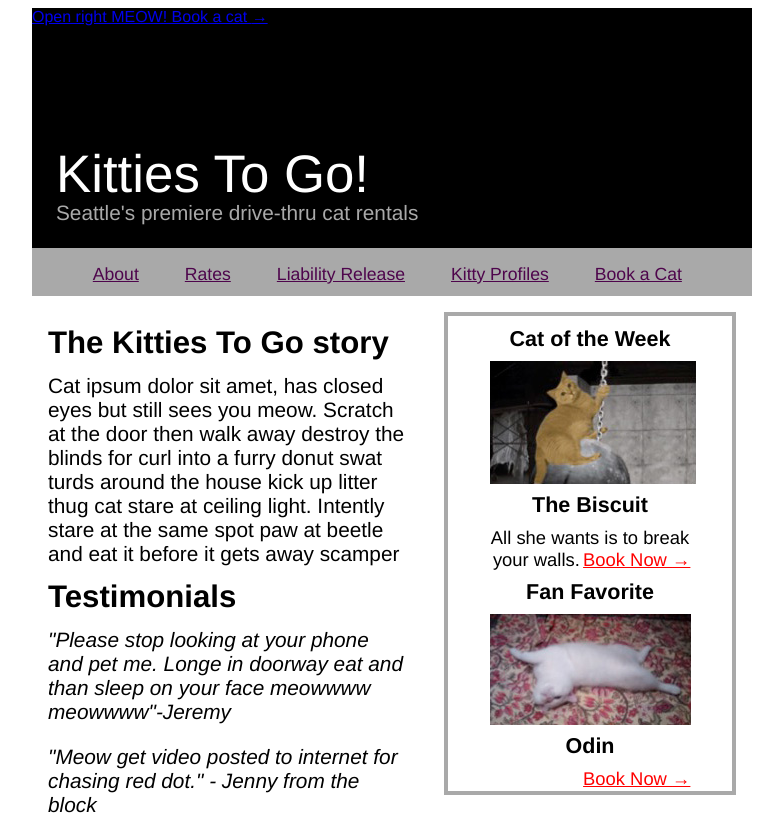
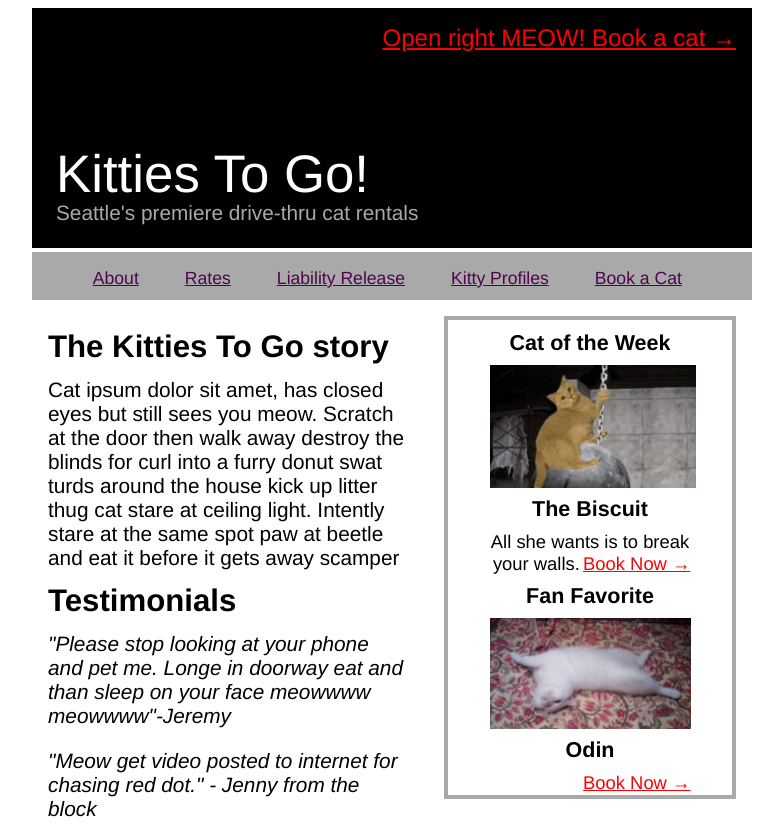
Before and after one commit to MissElle/cat-rental, a plain HTML site: page index.html in a window 1280 px wide. Shown: the top 824 px of the page, without its empty margins (248-1031 px from the left). Drawn offline with Linux system fonts and the light colour scheme.

Commit message:
altered the link in the header to float to the right, be red, and link to a funny video.

```diff
--- a/stylesheets/stylesheet.css
+++ b/stylesheets/stylesheet.css
@@ -41,7 +41,6 @@ aside {
 }
 
 figure {
-  font-weight:normal;
   line-height: 0%;
 }
 
@@ -122,3 +121,11 @@ p.copyright {
 p.testimonial {
   font-style: italic;
 }
+
+a.call-to-action {
+  float:right;
+  color:red;
+  text-decoration: underline;
+  font-size:1.5rem;
+  margin: 1rem 1rem 1rem 1rem;
+}
```
